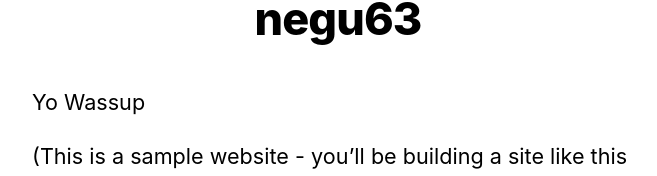
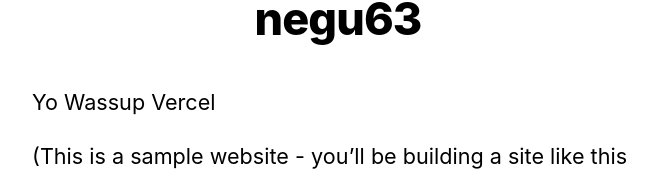
Before and after one commit to negu63/nextjs-blog, a Next.js app: page / in a window 1280 px wide. Shown: the part 224-400 px from the top of the page, without its empty margins (302-959 px from the left). Built offline with nearby package versions, Linux system fonts and the light colour scheme.

Commit message:
Preview Deployment

```diff
--- a/pages/index.js
+++ b/pages/index.js
@@ -12,7 +12,7 @@ export default function Home({ allPostsData }) {
         <title>{siteTitle}</title>
       </Head>
       <section className={utilStyles.headingMd}>
-        <p>Yo Wassup</p>
+        <p>Yo Wassup Vercel</p>
         <p>
           (This is a sample website - you’ll be building a site like this on{" "}
           <a href="https://nextjs.org/learn">our Next.js tutorial</a>.)
```
